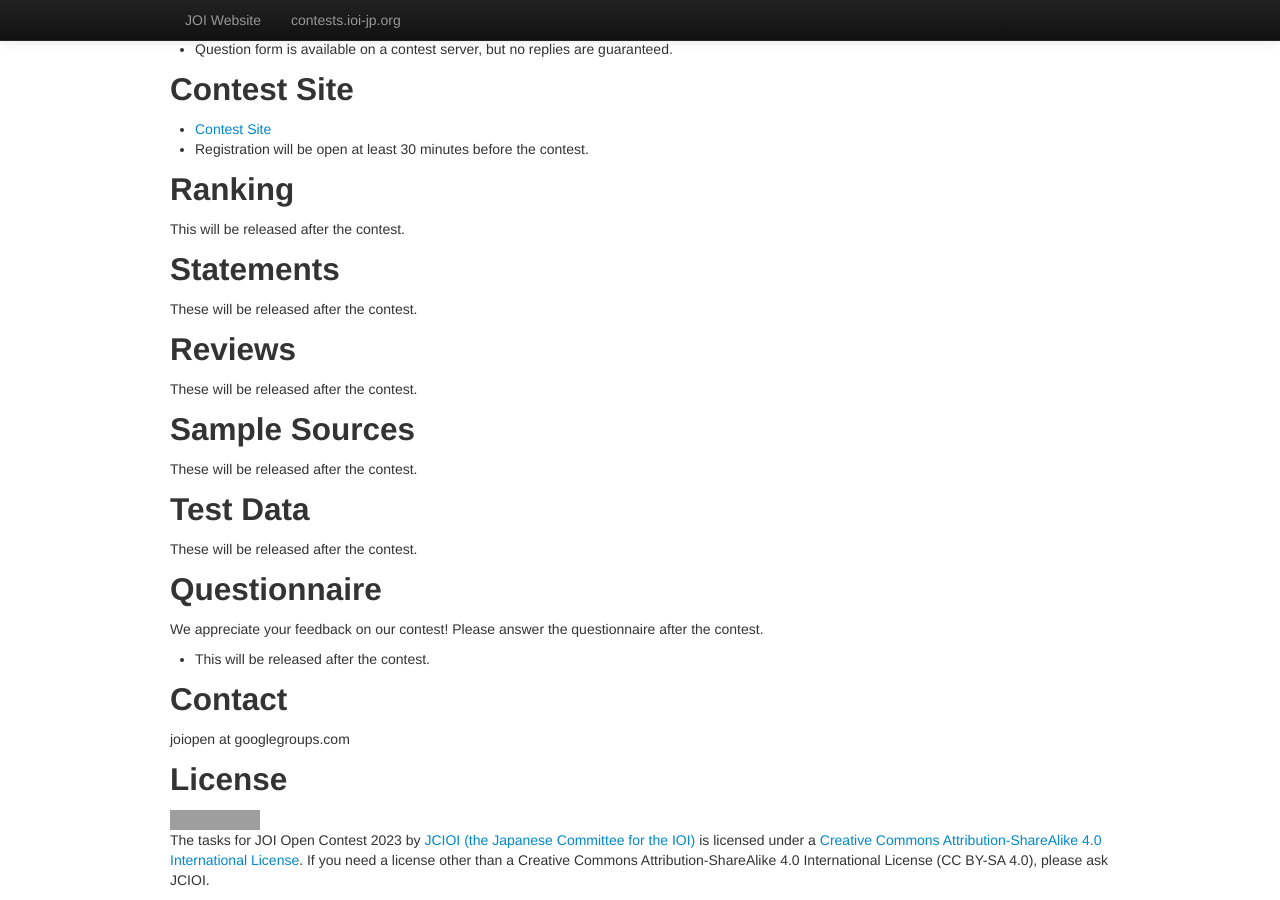
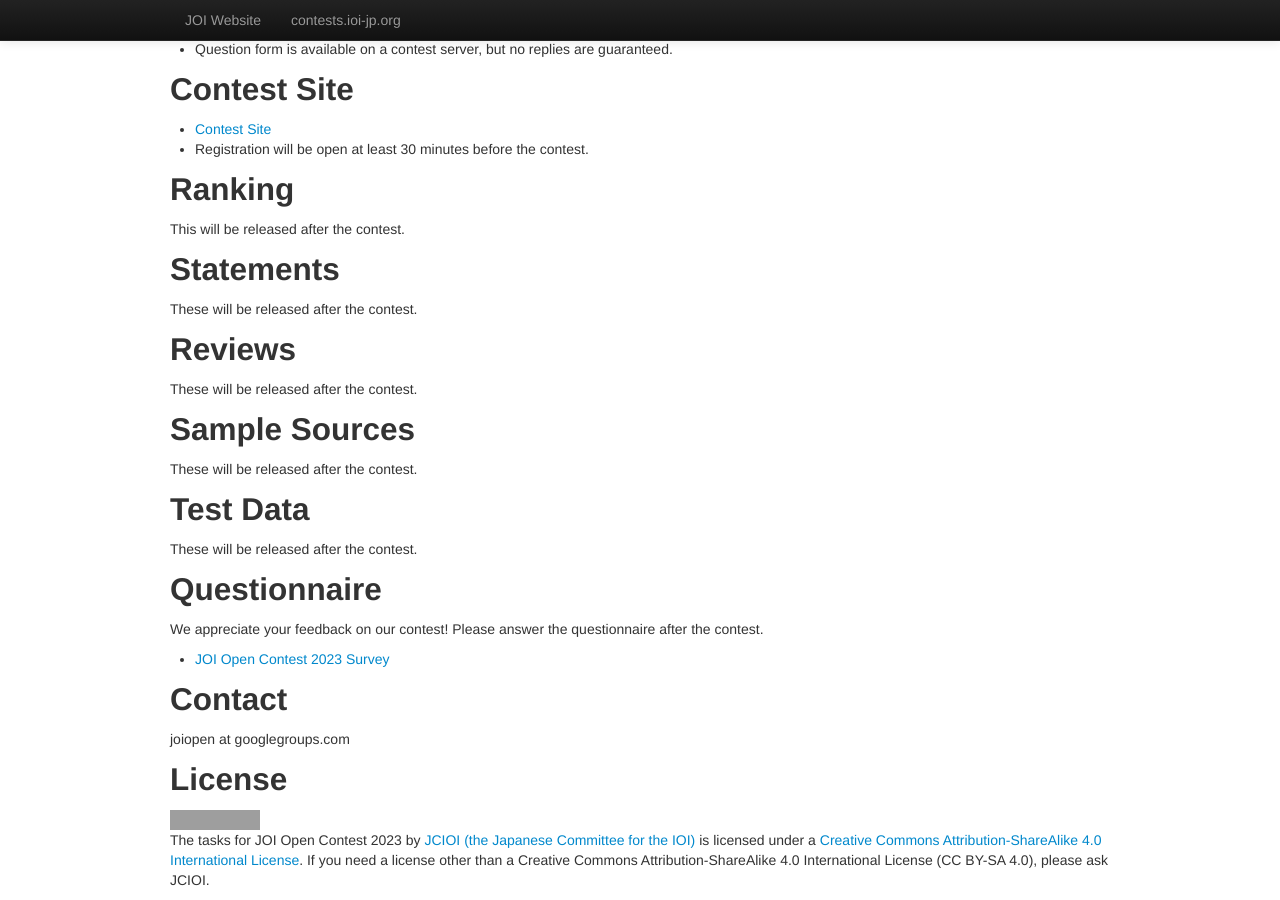
Before and after one commit to jcioi/joi-contests-site, a Jekyll site: the page built from open-2023/index.md, in a window 1280 px wide and 900 px high, scrolled down 1041 px. Built offline with Jekyll 4.4.1, drawn with Linux system fonts in a browser that asks for light colours; grey boxes are pictures that could not be loaded.

Commit message:
Add Questionnaire link

```diff
--- a/open-2023/index.md
+++ b/open-2023/index.md
@@ -110,7 +110,7 @@ These will be released after the contest.
 We appreciate your feedback on our contest!
 Please answer the questionnaire after the contest.
 
-- This will be released after the contest.
+- [JOI Open Contest 2023 Survey](https://forms.gle/SCRcPENfgLq97nEN7)
 
 ## Contact
 
```
